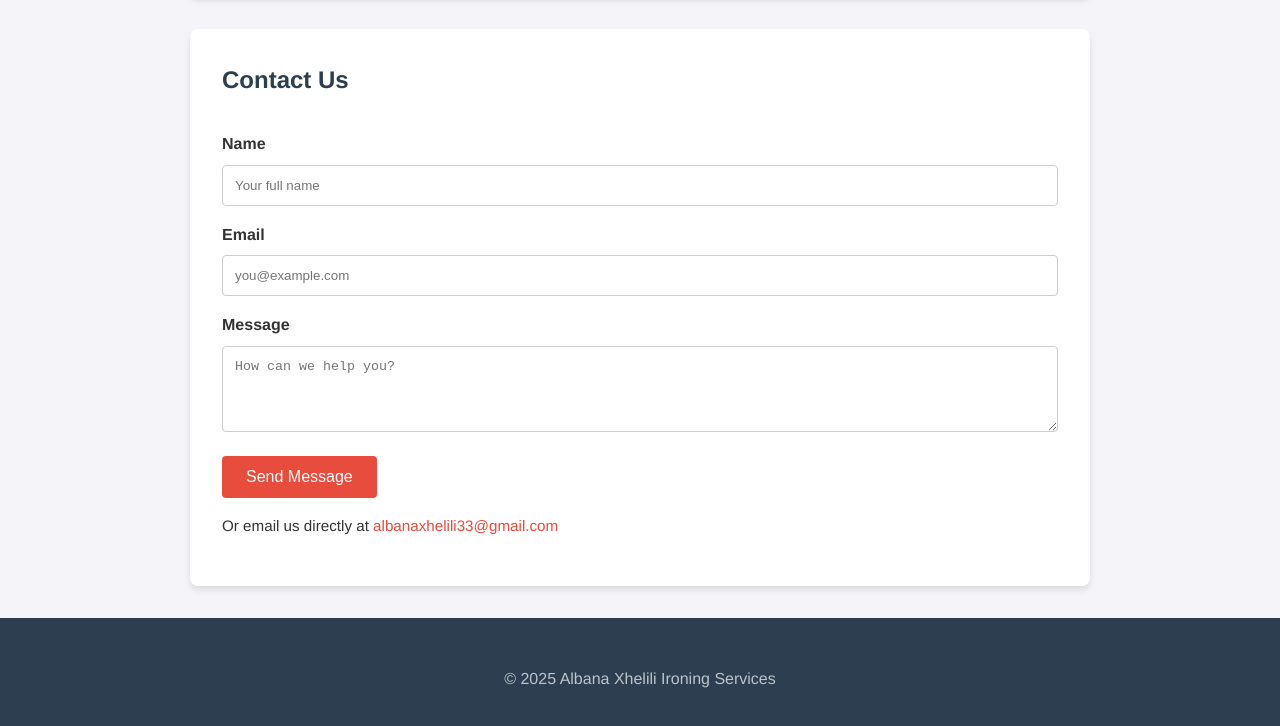
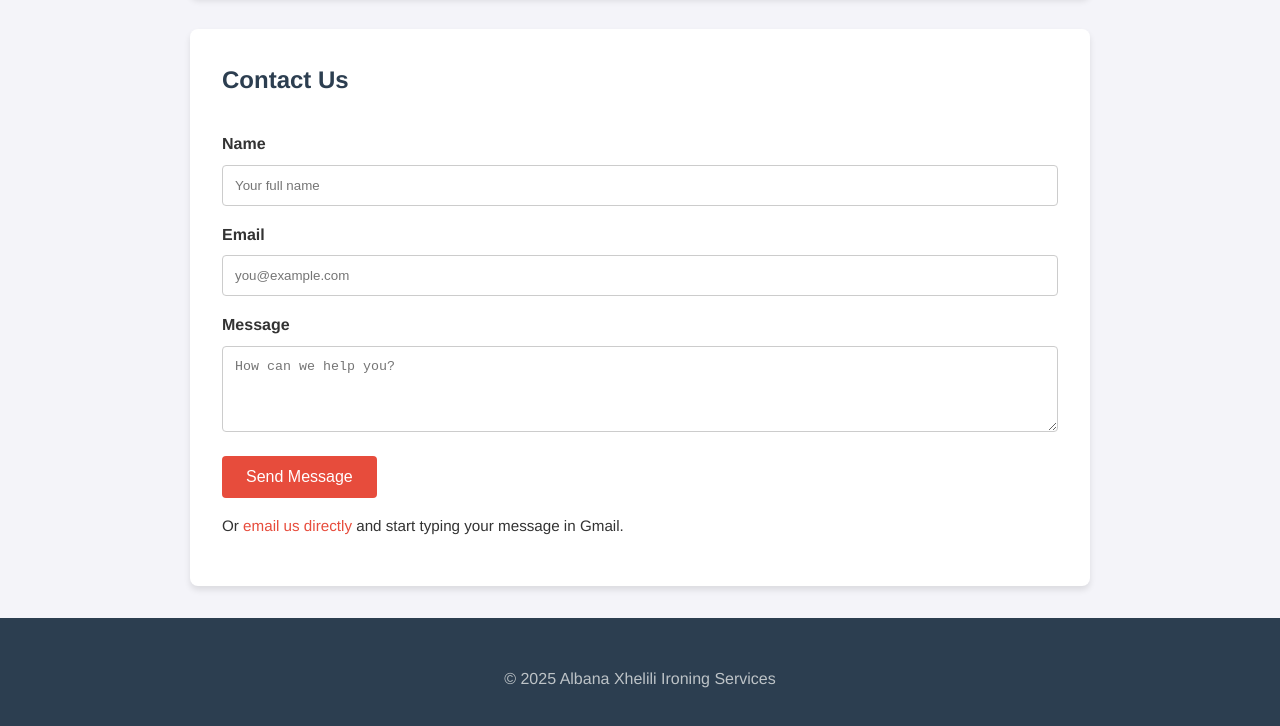
Before and after one commit to camprogaming/my-website, a plain HTML site: page index.html in a window 1280 px wide. Shown: the part 616-1342 px from the top of the page. Drawn offline with Linux system fonts and the light colour scheme.

Commit message:
Update index.html

```diff
--- a/index.html
+++ b/index.html
@@ -59,8 +59,12 @@
       </form>
 
       <div class="alternative-contact">
-        Or email us directly at
-        <a href="mailto:albanaxhelili33@gmail.com">albanaxhelili33@gmail.com</a>
+        Or <a
+          href="https://mail.google.com/mail/?view=cm&fs=1&to=albanaxhelili33@gmail.com"
+          target="_blank" rel="noopener"
+        >
+          email us directly
+        </a> and start typing your message in Gmail.
       </div>
 
       <div id="form-feedback" class="feedback"></div>
```
